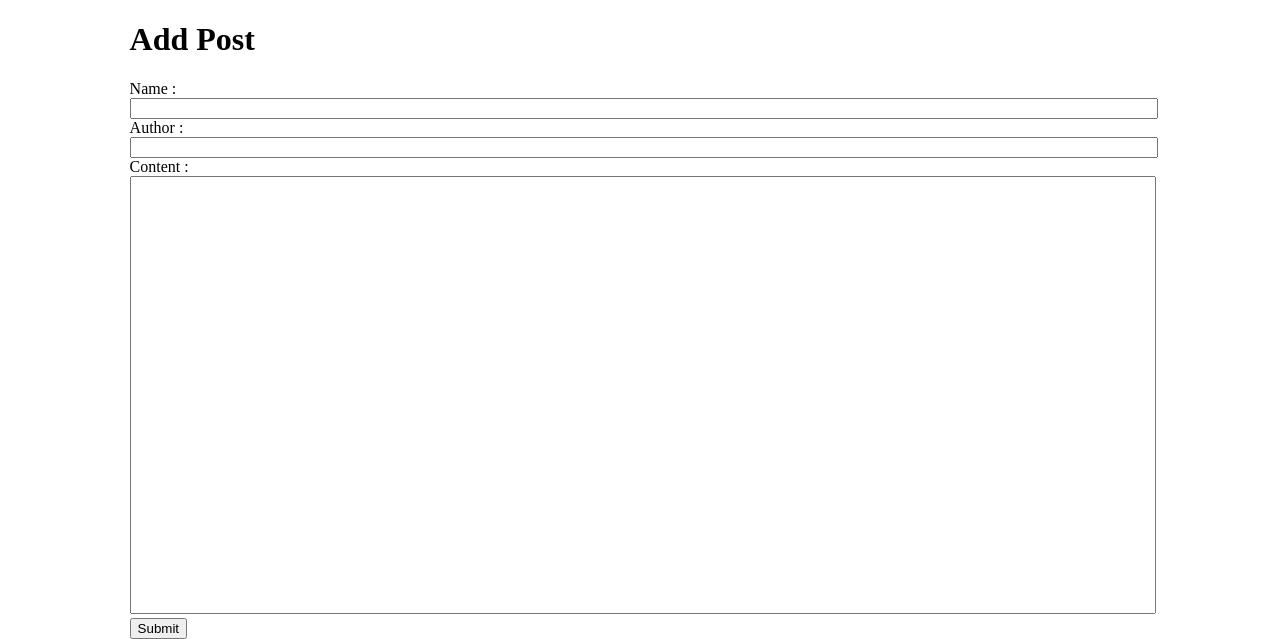
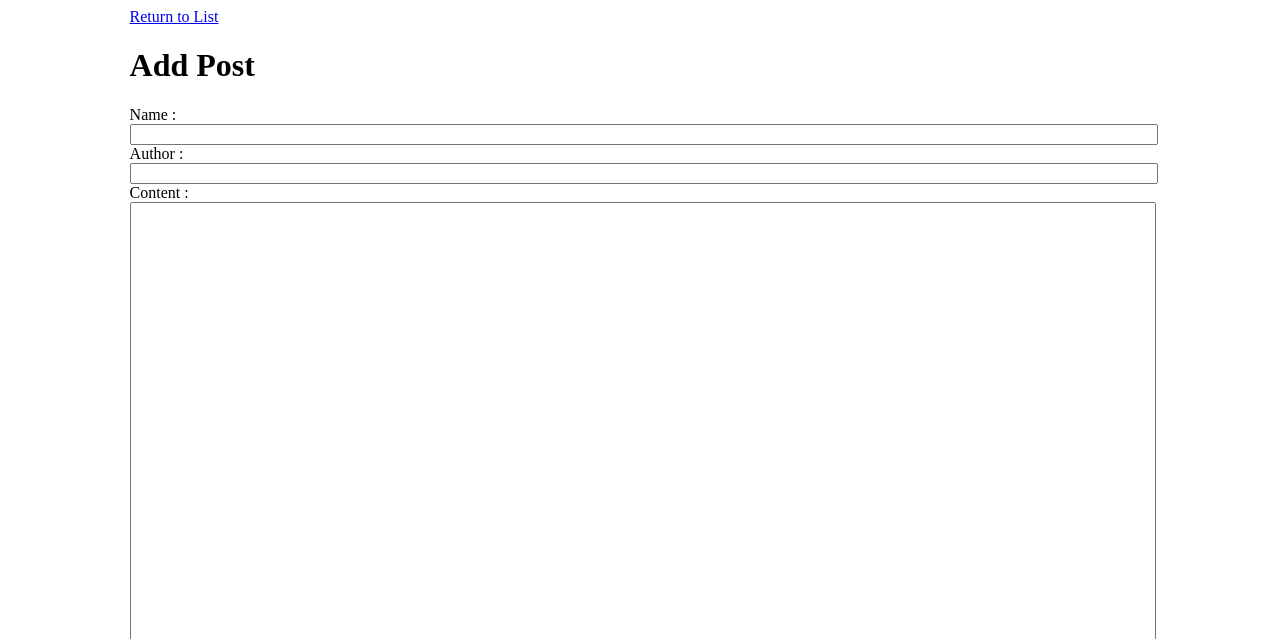
Before and after one commit to cipriRusu/Blogtype-Application, a Flask app: page /addItem in a window 1280 px wide. Shown: the top 639 px of the page. Run offline with Flask 2, Linux system fonts and the light colour scheme.

Commit message:
Implemented back to main button

```diff
--- a/JMBlogWebApp/templates/AddItem.html
+++ b/JMBlogWebApp/templates/AddItem.html
@@ -9,6 +9,7 @@
     <title></title>
 </head>
 <body>
+    <a href=" {{ url_for('index') }}">Return to List</a>
     <h1>Add Post</h1>
     <form class="Form" method="post">
         <label typeof="string">Name : </label><br />
```
